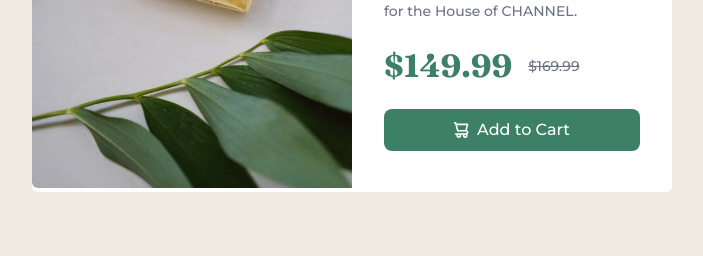
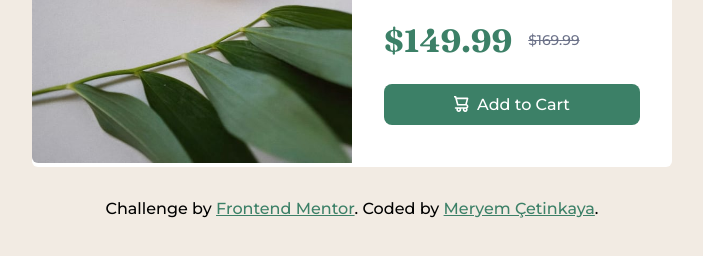
Before and after one commit to meryemctnky/frontend-mentor-challenges, a plain HTML site: page product-preview-card-component/index.html in a window 1280 px wide. Shown: the part 450-706 px from the top of the page, without its empty margins (288-991 px from the left). Drawn offline with Linux system fonts and the light colour scheme.

Commit message:
updated product preview card component

```diff
--- a/product-preview-card-component/css/style.css
+++ b/product-preview-card-component/css/style.css
@@ -36,6 +36,7 @@ p {
 
 body {
   display: flex;
+  flex-direction: column;
   justify-content: center;
   align-items: center;
   min-height: 100vh;
@@ -127,7 +128,17 @@ body {
   background-color: hsl(158, 36%, 17%);
 }
 
-@media screen and (max-width: 650px) {
+.attribution {
+  margin-top: 2rem;
+  font-size: 1em;
+  text-align: center;
+  color: ar(--dark-grayish-blue);
+}
+.attribution a {
+  color: var(--dark-cyan);
+}
+
+@media (max-width: 650px) {
   .card {
     display: flex;
     flex-direction: column;
--- a/product-preview-card-component/index.html
+++ b/product-preview-card-component/index.html
@@ -32,5 +32,11 @@
         </button>
       </div>
     </main>
+    <footer>
+      <p class="attribution">
+        Challenge by <a href="https://www.frontendmentor.io?ref=challenge" target="_blank">Frontend Mentor</a>. Coded by
+        <a href="#">Meryem Çetinkaya</a>.
+      </p>
+    </footer>
   </body>
 </html>
```
Also changed, not shown: product-preview-card-component/assets/desktop-preview.jpg (deleted), product-preview-card-component/assets/favicon-32x32.png (added), product-preview-card-component/assets/mobile-design.jpg (deleted), 1 other file.
